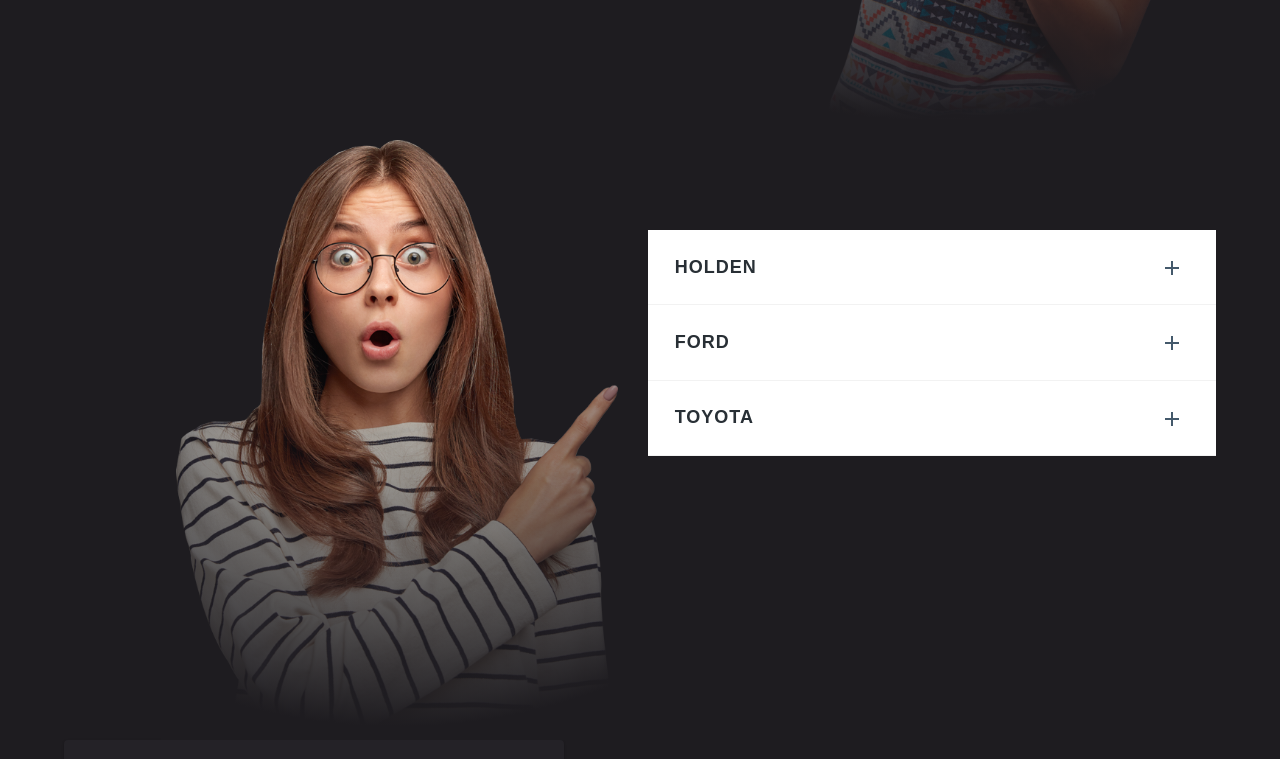
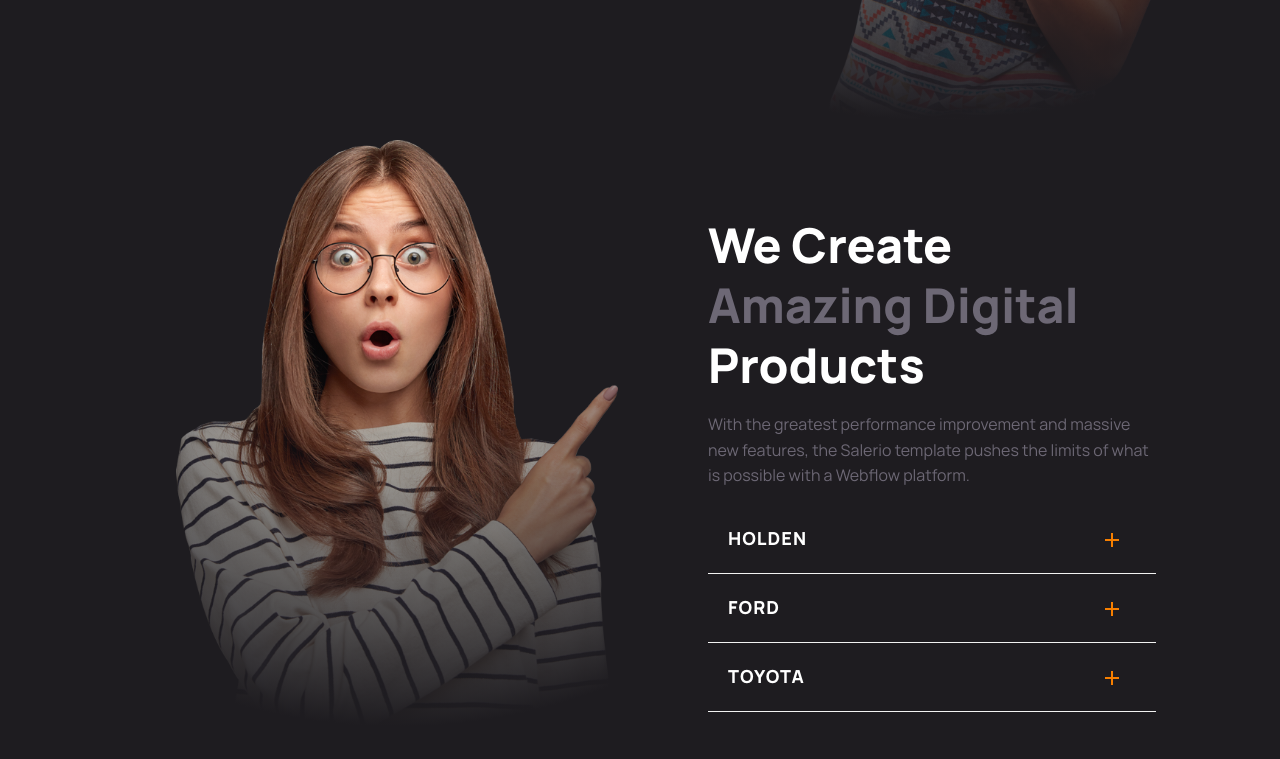
Before and after one commit to MRNickdown01/animation_Project, a React (Create React App) app: page / in a window 1280 px wide. Shown: the part 1360-2119 px from the top of the page. Built offline with nearby package versions, Linux system fonts and the light colour scheme.

Commit message:
accordion issue pending add heading product page

```diff
--- a/public/index.html
+++ b/public/index.html
@@ -15,7 +15,7 @@
       user's mobile device or desktop. See https://developers.google.com/web/fundamentals/web-app-manifest/
     -->
     <link rel="manifest" href="%PUBLIC_URL%/manifest.json" />
-
+    <script src="https://code.jquery.com/jquery-3.6.0.min.js"></script>
     <!-- Animated css animation effect -->
     <link
       rel="stylesheet"
--- a/src/Pages/AmazingProduct/index.css
+++ b/src/Pages/AmazingProduct/index.css
@@ -18,8 +18,7 @@
 /* accordion css */
 
 h2 {
-  color: #282f35;
-  font-family: "Josefin Sans", Arial, sans-serif;
+  color: #fff;
   font-size: 18px;
   letter-spacing: 1px;
   margin: 0;
@@ -40,7 +39,6 @@
 }
 
 .acc {
-  margin: 90px 0;
   overflow: hidden;
   padding: 0;
 }
@@ -51,20 +49,20 @@
 }
 
 .acc_ctrl {
-  background: #ffffff;
+  background: transparent;
   border: none;
   border-bottom: solid 1px #f2f2f2;
   cursor: pointer;
   display: block;
   outline: none;
-  padding: 2em;
+  padding: 1.5em;
   position: relative;
   text-align: start;
   width: 100%;
 }
 
 .acc_ctrl:before {
-  background: #44596b;
+  background: #f77f00;
   content: "";
   height: 2px;
   margin-right: 37px;
@@ -85,7 +83,7 @@
 }
 
 .acc_ctrl:after {
-  background: #44596b;
+  background: #f77f00;
   content: "";
   height: 2px;
   margin-right: 37px;
@@ -109,7 +107,25 @@
 }
 
 .acc_panel {
-  background: #f2f2f2;
-  display: none;
+  background: transparent;
+  /* display: none; */
   overflow: hidden;
 }
+
+.heading_title > h1 {
+  font-size: 3em;
+  font-weight: 700;
+  color: #fff;
+  margin: 16px 0px 0px 0px;
+  line-height: 60px;
+}
+.heading_title > p {
+  color: #6d6875;
+  font-size: 16px;
+  font-weight: 500;
+  margin: 16px 0px 0px 0px;
+  line-height: 25.6px;
+}
+.product_detail_div {
+  padding: 60px;
+}
--- a/src/Pages/AmazingProduct/index.js
+++ b/src/Pages/AmazingProduct/index.js
@@ -1,10 +1,11 @@
 import { Container, Grid } from "@mui/material";
-import React, { useEffect } from "react";
+import React, { useEffect, useState } from "react";
 import "./index.css";
 import $ from "jquery";
 
 const AmazingProduct = () => {
   // var $ = require( "jquery" );
+  const [isShow, setIsShow] = useState(false);
   useEffect(() => {
     $(function () {
       $(".acc_ctrl").on("click", function (e) {
@@ -20,6 +21,10 @@
     });
   }, []);
 
+  const handleChange = () => {
+    setIsShow(!isShow);
+  };
+
   return (
     <section className="product_bg_section">
       <Container maxWidth="lg">
@@ -28,51 +33,75 @@
           <Grid item xs={5}>
             <div className="Product_demo_girl"></div>
           </Grid>
-          <Grid item xs={6}>
+          <Grid item xs={6} sx={{ padding: "0px" }}>
+            <div className="product_detail_div">
+              <div className="heading_title">
+                <h1 className="Manrope-ExBold">
+                  We Create
+                  <strong style={{ color: "#6d6875" }}>
+                    {" "}
+                    Amazing Digital{" "}
+                  </strong>
+                  Products
+                </h1>
+                <p className="Manrope-Regular">
+                  With the greatest performance improvement and massive new
+                  features, the Salerio template pushes the limits of what is
+                  possible with a Webflow platform.
+                </p>
+              </div>
               <div className="container">
                 <ul className="acc">
                   <li>
-                  <button className="acc_ctrl">
-                    <h2>Holden</h2>
+                    <button className="acc_ctrl" onClick={handleChange}>
+                      <h2 className="Manrope-ExBold">Holden</h2>
                     </button>
+                    {isShow && (
                       <div className="acc_panel">
                         <p>
-                      GM Holden Ltd, commonly known as Holden, is an Australian
-                      automaker that operates in Australasia and is
-                      headquartered in Port Melbourne, Victoria. The company was
-                      founded in 1856 as a saddlery manufacturer in South
-                      Australia.
+                          GM Holden Ltd, commonly known as Holden, is an
+                          Australian automaker that operates in Australasia and
+                          is headquartered in Port Melbourne, Victoria. The
+                          company was founded in 1856 as a saddlery manufacturer
+                          in South Australia.
                         </p>
                       </div>
+                    )}
                   </li>
                   <li>
-                  <button className="acc_ctrl">
-                    <h2>Ford</h2>
+                    <button className="acc_ctrl" onClick={handleChange}>
+                      <h2 className="Manrope-ExBold">Ford</h2>
                     </button>
+                    {isShow && (
                       <div className="acc_panel">
                         <p>
                           The Ford Motor Company (commonly referred to as simply
-                      Ford) is an American multinational automaker headquartered
-                      in Dearborn, Michigan, a suburb of Detroit. It was founded
-                      by Henry Ford and incorporated on June 16, 1903.
+                          Ford) is an American multinational automaker
+                          headquartered in Dearborn, Michigan, a suburb of
+                          Detroit. It was founded by Henry Ford and incorporated
+                          on June 16, 1903.
                         </p>
                       </div>
+                    )}
                   </li>
                   <li>
-                  <button className="acc_ctrl">
-                    <h2>Toyota</h2>
+                    <button className="acc_ctrl" onClick={handleChange}>
+                      <h2 className="Manrope-ExBold">Toyota</h2>
                     </button>
+                    {isShow && (
                       <div className="acc_panel">
                         <p>
                           Toyota Motor Corporation is a Japanese automotive
-                      manufacturer which was founded by Kiichiro Toyoda in 1937
-                      as a spinoff from his father's company Toyota Industries,
-                      which is currently headquartered in Toyota, Aichi
-                      Prefecture, Japan.
+                          manufacturer which was founded by Kiichiro Toyoda in
+                          1937 as a spinoff from his father's company Toyota
+                          Industries, which is currently headquartered in
+                          Toyota, Aichi Prefecture, Japan.
                         </p>
                       </div>
+                    )}
                   </li>
                 </ul>
+              </div>
             </div>
           </Grid>
         </Grid>
```
Also changed, not shown: src/Pages/MainRoutePage/index.js (+16 -0 lines). Lines whose indentation alone changed are shown as unchanged.
